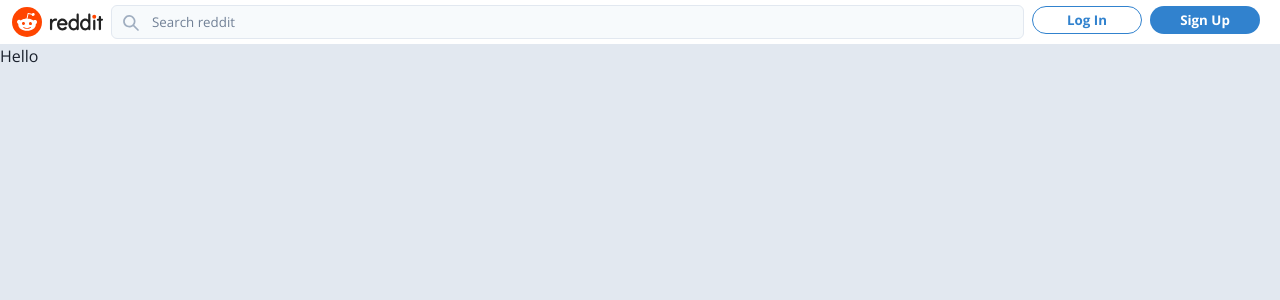
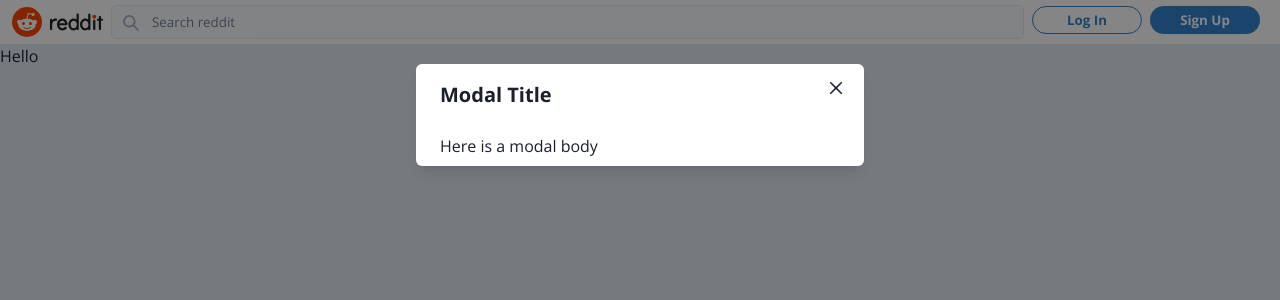
Before and after one commit to hennifant/react-reddit-clone, a Next.js app: page / in a window 1280 px wide. Both pictures are taken after a click on the button "Log In". Shown: the top 300 px of the page. Built offline with nearby package versions, Linux system fonts and the light colour scheme.

Commit message:
Auth Modal and Buttons, Recoil Atoms

```diff
--- /dev/null
+++ b/src/atoms/authModalAtom.ts
@@ -0,0 +1,16 @@
+import { atom } from "recoil";
+
+export interface AuthModalState {
+  open: boolean;
+  view: "login" | "signup" | "resetPassword";
+}
+
+const defaultModalState: AuthModalState = {
+  open: false,
+  view: "login",
+};
+
+export const authModalState = atom<AuthModalState>({
+  key: "authModalState",
+  default: defaultModalState,
+});
--- /dev/null
+++ b/src/components/Modal/AuthModal.tsx
@@ -0,0 +1,38 @@
+import {
+  useDisclosure,
+  Button,
+  Modal,
+  ModalOverlay,
+  ModalContent,
+  ModalHeader,
+  ModalCloseButton,
+  ModalBody,
+  ModalFooter,
+} from "@chakra-ui/react";
+import React from "react";
+import { useRecoilState } from "recoil";
+import { authModalState } from "../../../src/atoms/authModalAtom";
+
+const AuthModal: React.FC = () => {
+  const [modalState, setModalState] = useRecoilState(authModalState);
+
+  const handleClose = () => {
+    setModalState((prev) => ({
+      ...prev,
+      open: false,
+    }));
+  };
+  return (
+    <>
+      <Modal isOpen={modalState.open} onClose={handleClose}>
+        <ModalOverlay />
+        <ModalContent>
+          <ModalHeader>Modal Title</ModalHeader>
+          <ModalCloseButton />
+          <ModalBody>Here is a modal body</ModalBody>
+        </ModalContent>
+      </Modal>
+    </>
+  );
+};
+export default AuthModal;
--- a/src/components/Navbar/RightContent/AuthButtons.tsx
+++ b/src/components/Navbar/RightContent/AuthButtons.tsx
@@ -1,7 +1,10 @@
+import React from "react";
+import { useSetRecoilState } from "recoil";
+import { authModalState } from "@/src/atoms/authModalAtom";
 import { Button } from "@chakra-ui/react";
-import React from "react";
 
 const AuthButtons: React.FC = () => {
+  const setAuthModalState = useSetRecoilState(authModalState);
   return (
     <>
       <Button
@@ -10,7 +13,7 @@
         width={{ base: "70px", md: "110px" }}
         display={{ base: "none", sm: "flex" }}
         mr={2}
-        //onClick={() => ()}
+        onClick={() => setAuthModalState({ open: true, view: "login" })}
       >
         Log In
       </Button>
@@ -19,7 +22,7 @@
         width={{ base: "70px", md: "110px" }}
         display={{ base: "none", sm: "flex" }}
         mr={2}
-        //onClick={() => ()}
+        onClick={() => setAuthModalState({ open: true, view: "signup" })}
       >
         Sign Up
       </Button>
--- a/src/components/Navbar/RightContent/RightContent.tsx
+++ b/src/components/Navbar/RightContent/RightContent.tsx
@@ -1,5 +1,6 @@
 import { Flex } from "@chakra-ui/react";
 import React from "react";
+import AuthModal from "../../Modal/AuthModal";
 import AuthButtons from "./AuthButtons";
 
 type RightContentProps = {
@@ -9,7 +10,7 @@
 const RightContent: React.FC<RightContentProps> = () => {
   return (
     <>
-      {/*<AuthModal /> */}
+      <AuthModal />
       <Flex>
         <AuthButtons />
       </Flex>
--- a/src/pages/_app.tsx
+++ b/src/pages/_app.tsx
@@ -2,14 +2,17 @@
 import { ChakraProvider } from "@chakra-ui/react";
 import { theme } from "../chakra/theme";
 import Layout from "../components/Layout/Layout";
+import { RecoilRoot } from "recoil";
 
 function MyApp({ Component, pageProps }: AppProps) {
   return (
-    <ChakraProvider theme={theme}>
-      <Layout>
-        <Component {...pageProps} />
-      </Layout>
-    </ChakraProvider>
+    <RecoilRoot>
+      <ChakraProvider theme={theme}>
+        <Layout>
+          <Component {...pageProps} />
+        </Layout>
+      </ChakraProvider>
+    </RecoilRoot>
   );
 }
 
```
